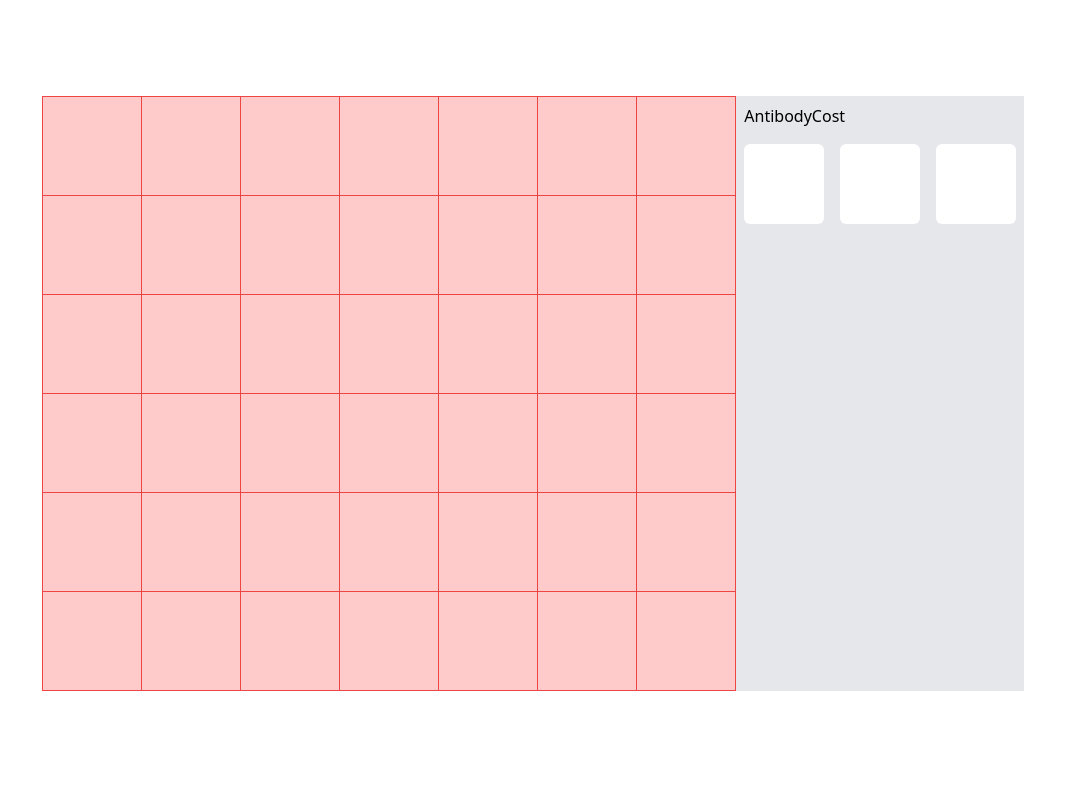
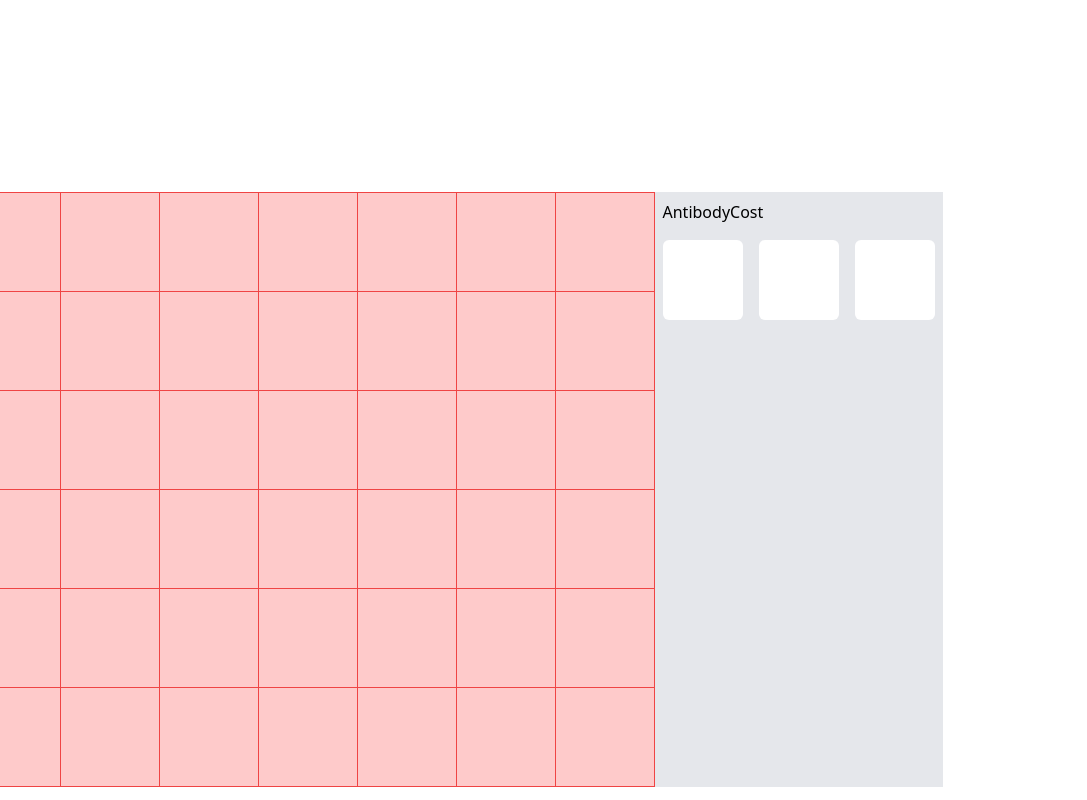
Before and after one commit to benyaKH/CARIN, a React (Create React App) app in the folder demo-react/: page / in a window 1280 px wide. Shown: the whole page, without its empty margins (0-1087 px from the left). Built offline with nearby package versions, Linux system fonts and the light colour scheme.

Commit message:
try to config bg image

```diff
--- a/demo-react/package.json
+++ b/demo-react/package.json
@@ -8,7 +8,7 @@
     "@testing-library/user-event": "^13.5.0",
     "react": "^17.0.2",
     "react-dom": "^17.0.2",
-    "react-scripts": "5.0.0",
+    "react-scripts": "^5.0.0",
     "web-vitals": "^2.1.4"
   },
   "scripts": {
--- a/demo-react/src/App.js
+++ b/demo-react/src/App.js
@@ -2,14 +2,15 @@ import logo from './logo.svg';
 import './App.css';
 import Canvas from './components/Canvas';
 import Tabbar from './components/Tabbar';
+import Menu from './components/Menu';
+import Game from './components/Game';
 
 function App() {
   return (
     <div>
       <div className="h-24"></div>
       <div class="w-5/6 justify-center flex flex-row">
-      <Canvas></Canvas>
-      <Tabbar></Tabbar>
+      <Game></Game>
     </div>
     </div>
   );
--- a/demo-react/tailwind.config.js
+++ b/demo-react/tailwind.config.js
@@ -1,7 +1,11 @@
 module.exports = {
   content: [ "./src/**/*.{js,jsx,ts,tsx}", ],
   theme: {
-    extend: {},
+    extend: {
+      backgroundImage: theme => ({
+        'bg': "url('demo-react/src/Image/bg.jpg')",
+       })
+    },
   },
   plugins: [],
 }
```
Also changed, not shown: 1 other file (tests, documents, lock files or other folders).
